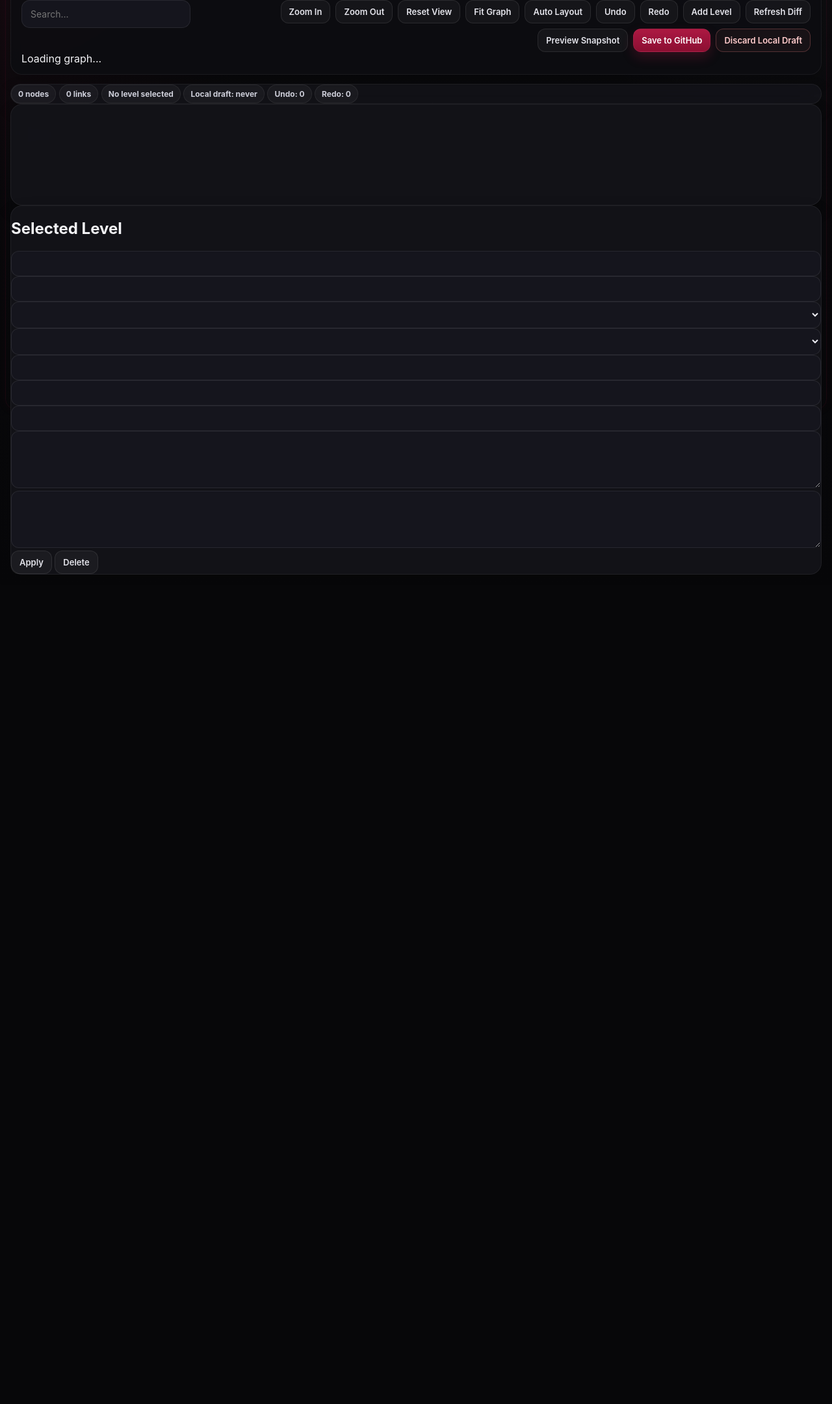
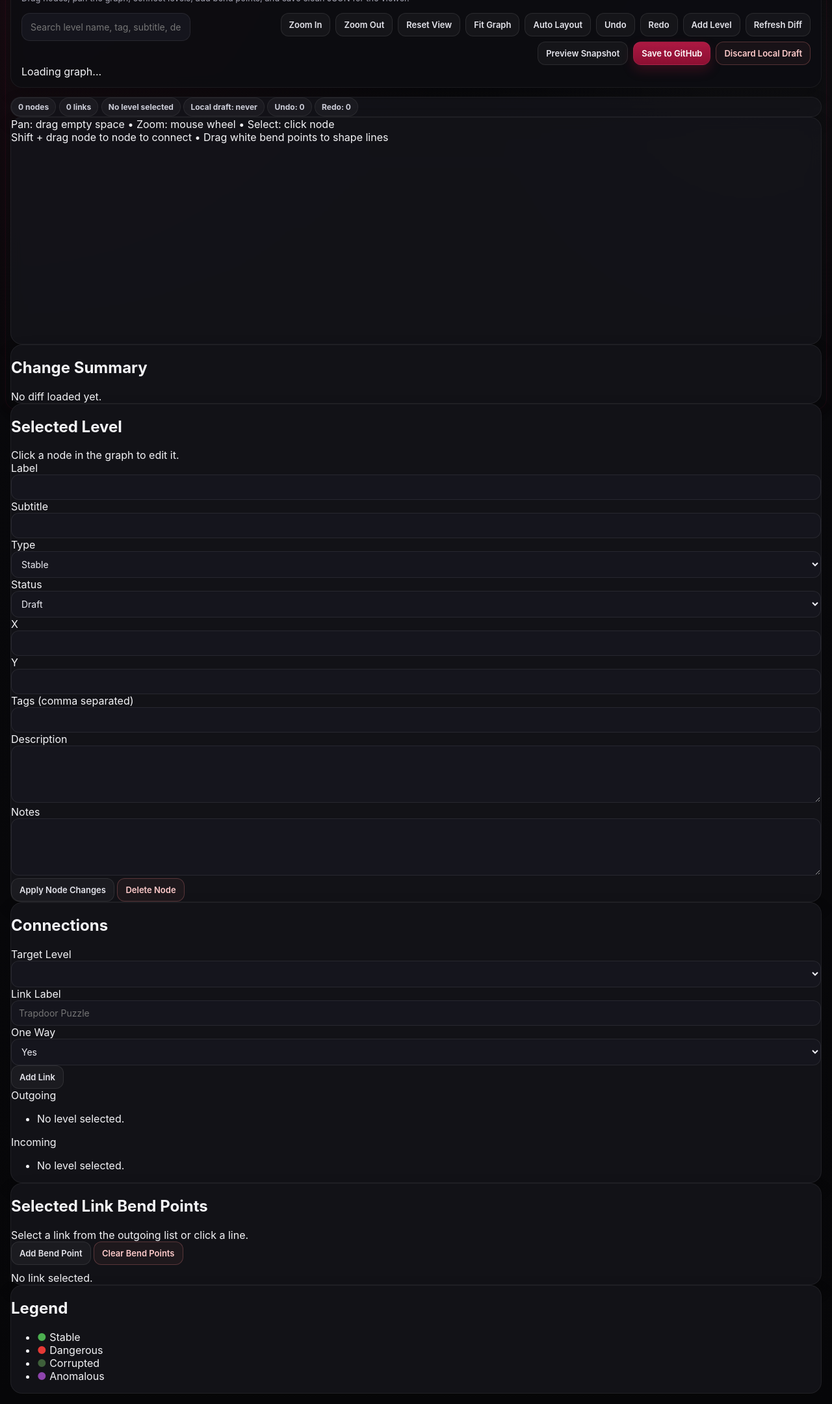
Before and after one commit to fluxsaloris/Roadmap, a plain HTML site: page backroomsparadox/editor/index.html in a window 1280 px wide. Shown: the part 162-2322 px from the top of the page at 65% size. Before the commit the page ends 1062 px from the top, so only its background shows below. Drawn offline with Linux system fonts and the light colour scheme.

Commit message:
Update index.html

```diff
--- a/backroomsparadox/editor/index.html
+++ b/backroomsparadox/editor/index.html
@@ -5,21 +5,7 @@
   <meta name="viewport" content="width=device-width, initial-scale=1.0" />
   <title>Backrooms Graph Editor</title>
   <link rel="stylesheet" href="editor.css" />
-
-  <script>
-    // 🔥 Prevent full UI deadlock if scripts fail
-    window.addEventListener("error", (e) => {
-      console.error("Runtime error:", e.error);
-
-      const panel = document.getElementById("errorPanel");
-      if (panel) panel.style.display = "block";
-
-      const overlay = document.getElementById("loadingOverlay");
-      if (overlay) overlay.style.display = "none";
-    });
-  </script>
 </head>
-
 <body>
   <div id="loadingOverlay">
     <div id="loadingCard">
@@ -28,9 +14,9 @@
     </div>
   </div>
 
-  <div id="errorPanel" style="display:none;">
+  <div id="errorPanel">
     <div id="errorPanelTitle">Couldn’t load editor</div>
-    <div id="errorPanelText">Check console for errors or refresh.</div>
+    <div id="errorPanelText">Try refreshing or check your connection.</div>
   </div>
 
   <div id="app">
@@ -50,28 +36,26 @@
       </div>
 
       <div class="heroControls">
-        <input id="searchInput" type="text" placeholder="Search..." />
+        <input
+          id="searchInput"
+          type="text"
+          placeholder="Search level name, tag, subtitle, description, or notes..."
+          autocomplete="off"
+        />
 
         <div class="toolbar">
-          <button onclick="window.zoomBy?.(1.12)">Zoom In</button>
-          <button onclick="window.zoomBy?.(1 / 1.12)">Zoom Out</button>
-          <button onclick="window.resetView?.()">Reset View</button>
-          <button onclick="window.fitToGraph?.()">Fit Graph</button>
-
-          <button onclick="window.autoLayout?.()">Auto Layout</button>
-
-          <button onclick="window.undoAction?.()">Undo</button>
-          <button onclick="window.redoAction?.()">Redo</button>
-
-          <button onclick="window.addNode?.()">Add Level</button>
-
-          <button onclick="window.refreshChangeSummary?.()">Refresh Diff</button>
-
-          <button onclick="window.previewLatestSnapshot?.()">Preview Snapshot</button>
-
-          <button class="primaryBtn" onclick="window.saveGraph?.()">Save to GitHub</button>
-
-          <button class="dangerBtn" onclick="window.discardLocalDraft?.()">Discard Local Draft</button>
+          <button onclick="zoomBy(1.12)">Zoom In</button>
+          <button onclick="zoomBy(1 / 1.12)">Zoom Out</button>
+          <button onclick="resetView()">Reset View</button>
+          <button onclick="fitToGraph()">Fit Graph</button>
+          <button onclick="autoLayout()">Auto Layout</button>
+          <button onclick="undoAction()">Undo</button>
+          <button onclick="redoAction()">Redo</button>
+          <button onclick="addNode()">Add Level</button>
+          <button onclick="refreshChangeSummary()">Refresh Diff</button>
+          <button onclick="previewLatestSnapshot()">Preview Snapshot</button>
+          <button class="primaryBtn" onclick="saveGraph()">Save to GitHub</button>
+          <button class="dangerBtn" onclick="discardLocalDraft()">Discard Local Draft</button>
         </div>
       </div>
 
@@ -80,7 +64,6 @@
 
     <div class="workspaceRow">
       <div class="leftColumn">
-
         <section class="panel">
           <div class="statsBar">
             <span class="metaChip" id="statNodes">0 nodes</span>
@@ -93,59 +76,172 @@
         </section>
 
         <section class="panel canvasPanel">
+          <div class="canvasToolbar">
+            <div class="canvasHint">Pan: drag empty space • Zoom: mouse wheel • Select: click node</div>
+            <div class="canvasHint">Shift + drag node to node to connect • Drag white bend points to shape lines</div>
+          </div>
+
           <div id="graphViewport" class="graphViewport">
             <div id="graphScene" class="graphScene">
               <svg id="graphSvg" class="graphSvg"></svg>
               <div id="graphNodes" class="graphNodes"></div>
             </div>
+          <div id="graphScene" class="graphScene">
+            <svg id="graphSvg" class="graphSvg"></svg>
+            <div id="graphNodes" class="graphNodes"></div>
+          </div>
+        </div>
+        </section>
+
+        <section id="changeSummaryPanel" class="panel">
+          <h2 class="changeTitle">Change Summary</h2>
+          <div class="changeSub">No diff loaded yet.</div>
+        </section>
+      </div>
+
+      <div class="rightColumn" id="desktopInspector">
+        <section class="sidebarCard">
+          <h2 class="sidebarTitle">Selected Level</h2>
+          <div id="selectedHint" class="sidebarSub">Click a node in the graph to edit it.</div>
+
+          <div class="fieldGrid">
+            <div class="fieldBlock">
+              <label class="fieldLabel" for="nodeLabel">Label</label>
+              <input id="nodeLabel" type="text" />
+            </div>
+
+            <div class="fieldBlock">
+              <label class="fieldLabel" for="nodeSubtitle">Subtitle</label>
+              <input id="nodeSubtitle" type="text" />
+            </div>
+
+            <div class="fieldBlock">
+              <label class="fieldLabel" for="nodeType">Type</label>
+              <select id="nodeType">
+                <option value="stable">Stable</option>
+                <option value="dangerous">Dangerous</option>
+                <option value="corrupted">Corrupted</option>
+                <option value="anomalous">Anomalous</option>
+              </select>
+            </div>
+
+            <div class="fieldBlock">
+              <label class="fieldLabel" for="nodeStatus">Status</label>
+              <select id="nodeStatus">
+                <option value="draft">Draft</option>
+                <option value="planned">Planned</option>
+                <option value="in-progress">In Progress</option>
+                <option value="implemented">Implemented</option>
+                <option value="cut">Cut</option>
+              </select>
+            </div>
+
+            <div class="fieldBlock">
+              <label class="fieldLabel" for="nodeX">X</label>
+              <input id="nodeX" type="number" />
+            </div>
+
+            <div class="fieldBlock">
+              <label class="fieldLabel" for="nodeY">Y</label>
+              <input id="nodeY" type="number" />
+            </div>
+
+            <div class="fieldBlock">
+              <label class="fieldLabel" for="nodeTags">Tags (comma separated)</label>
+              <input id="nodeTags" type="text" />
+            </div>
+
+            <div class="fieldBlock">
+              <label class="fieldLabel" for="nodeDescription">Description</label>
+              <textarea id="nodeDescription"></textarea>
+            </div>
+
+            <div class="fieldBlock">
+              <label class="fieldLabel" for="nodeNotes">Notes</label>
+              <textarea id="nodeNotes"></textarea>
+            </div>
+
+            <div class="actionRow">
+              <button onclick="applySelectedNodeChanges()">Apply Node Changes</button>
+              <button class="dangerBtn" onclick="deleteSelectedNode()">Delete Node</button>
+            </div>
           </div>
         </section>
 
-      </div>
+        <section class="sidebarCard">
+          <h2 class="sidebarTitle">Connections</h2>
 
-      <div class="rightColumn">
+          <div class="fieldGrid">
+            <div class="fieldBlock">
+              <label class="fieldLabel" for="linkTarget">Target Level</label>
+              <select id="linkTarget"></select>
+            </div>
+
+            <div class="fieldBlock">
+              <label class="fieldLabel" for="linkLabel">Link Label</label>
+              <input id="linkLabel" type="text" placeholder="Trapdoor Puzzle" />
+            </div>
+
+            <div class="fieldBlock">
+              <label class="fieldLabel" for="linkOneWay">One Way</label>
+              <select id="linkOneWay">
+                <option value="yes">Yes</option>
+                <option value="no">No</option>
+              </select>
+            </div>
+
+            <div class="actionRow">
+              <button onclick="addConnectionFromSidebar()">Add Link</button>
+            </div>
+
+            <div>
+              <div class="fieldLabel" style="margin-bottom:6px;">Outgoing</div>
+              <ul id="outgoingList" class="linkList">
+                <li>No level selected.</li>
+              </ul>
+            </div>
+
+            <div>
+              <div class="fieldLabel" style="margin-bottom:6px;">Incoming</div>
+              <ul id="incomingList" class="linkList">
+                <li>No level selected.</li>
+              </ul>
+            </div>
+          </div>
+        </section>
 
         <section class="sidebarCard">
-          <h2>Selected Level</h2>
+          <h2 class="sidebarTitle">Selected Link Bend Points</h2>
+          <div id="selectedEdgeHint" class="sidebarSub">Select a link from the outgoing list or click a line.</div>
 
-          <input id="nodeLabel" />
-          <input id="nodeSubtitle" />
-          <select id="nodeType"></select>
-          <select id="nodeStatus"></select>
+          <div class="actionRow">
+            <button onclick="addWaypointToSelectedEdge()">Add Bend Point</button>
+            <button class="dangerBtn" onclick="clearWaypointsFromSelectedEdge()">Clear Bend Points</button>
+          </div>
 
-          <input id="nodeX" type="number" />
-          <input id="nodeY" type="number" />
-
-          <input id="nodeTags" />
-          <textarea id="nodeDescription"></textarea>
-          <textarea id="nodeNotes"></textarea>
-
-          <button onclick="window.applySelectedNodeChanges?.()">Apply</button>
-          <button onclick="window.deleteSelectedNode?.()">Delete</button>
+          <div id="waypointList" class="waypointList" style="margin-top:10px;">
+            <div class="changeEmpty">No link selected.</div>
+          </div>
         </section>
 
+        <section class="sidebarCard">
+          <h2 class="sidebarTitle">Legend</h2>
+          <ul class="linkList">
+            <li><span style="color:#4CAF50;">●</span> Stable</li>
+            <li><span style="color:#E53935;">●</span> Dangerous</li>
+            <li><span style="color:#3E5F3A;">●</span> Corrupted</li>
+            <li><span style="color:#8E44AD;">●</span> Anomalous</li>
+          </ul>
+        </section>
       </div>
     </div>
   </div>
 
-  <!-- Scripts -->
-  <script src="editor-config.js" defer></script>
-  <script src="editor-state.js" defer></script>
-  <script src="editor-ui.js" defer></script>
-  <script src="editor-graph.js" defer></script>
-  <script src="editor-actions.js" defer></script>
-  <script src="editor-init.js" defer></script>
-
-  <script>
-    // 🔥 Safe init trigger (prevents silent failure)
-    window.addEventListener("DOMContentLoaded", () => {
-      if (typeof window.initEditor === "function") {
-        window.initEditor();
-      } else {
-        console.warn("initEditor not found - check editor-init.js");
-      }
-    });
-  </script>
-
+  <script src="editor-config.js"></script>
+  <script src="editor-state.js"></script>
+  <script src="editor-ui.js"></script>
+  <script src="editor-graph.js"></script>
+  <script src="editor-actions.js"></script>
+  <script src="editor-init.js"></script>
 </body>
 </html>
```
